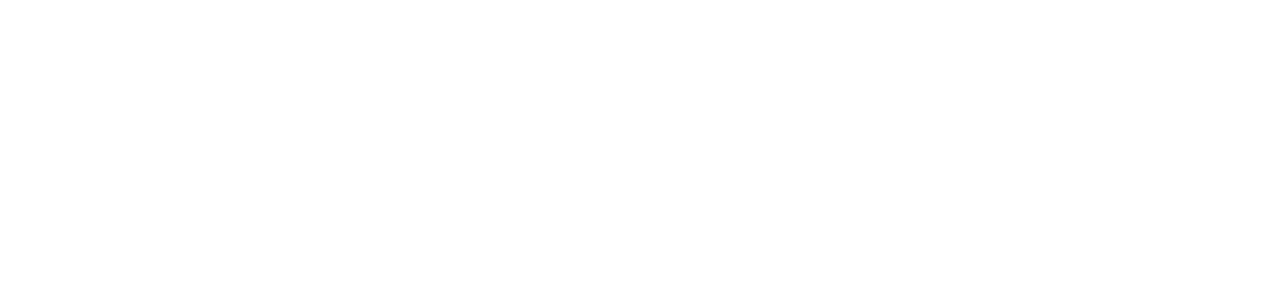
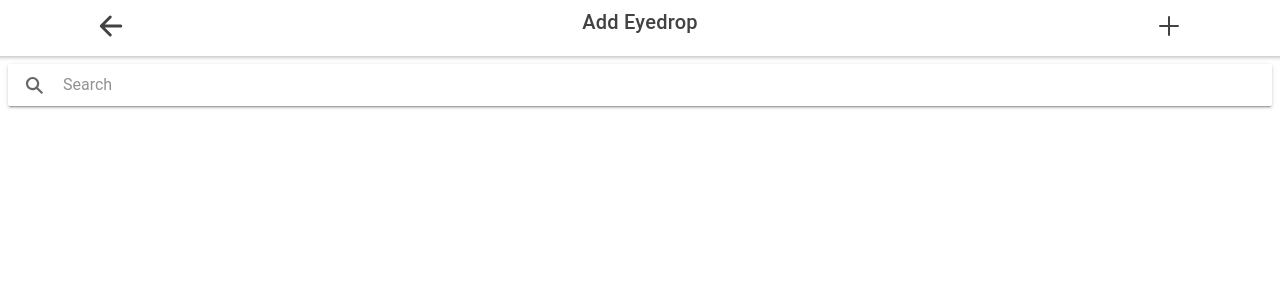
Before and after one commit to Rodolforiv0621/Team-6, a React (Create React App) app: page /addeyedrop in a window 1280 px wide. Shown: the top 300 px of the page. Built offline with nearby package versions, Linux system fonts and the light colour scheme.

Commit message:
add eye drop page add

```diff
--- a/src/App.jsx
+++ b/src/App.jsx
@@ -1,37 +1,37 @@
-import { Redirect, Route } from 'react-router-dom';
-import { IonApp, IonRouterOutlet, setupIonicReact } from '@ionic/react';
-import { IonReactRouter } from '@ionic/react-router';
-import Home from './pages/Home';
+import { Redirect, Route } from "react-router-dom";
+import { IonApp, IonRouterOutlet, setupIonicReact } from "@ionic/react";
+import { IonReactRouter } from "@ionic/react-router";
+import Home from "./pages/Home";
+import AddEyedrop from "./pages/AddEyedrop";
 
 /* Core CSS required for Ionic components to work properly */
-import '@ionic/react/css/core.css';
+import "@ionic/react/css/core.css";
 
 /* Basic CSS for apps built with Ionic */
-import '@ionic/react/css/normalize.css';
-import '@ionic/react/css/structure.css';
-import '@ionic/react/css/typography.css';
+import "@ionic/react/css/normalize.css";
+import "@ionic/react/css/structure.css";
+import "@ionic/react/css/typography.css";
 
 /* Optional CSS utils that can be commented out */
-import '@ionic/react/css/padding.css';
-import '@ionic/react/css/float-elements.css';
-import '@ionic/react/css/text-alignment.css';
-import '@ionic/react/css/text-transformation.css';
-import '@ionic/react/css/flex-utils.css';
-import '@ionic/react/css/display.css';
+import "@ionic/react/css/padding.css";
+import "@ionic/react/css/float-elements.css";
+import "@ionic/react/css/text-alignment.css";
+import "@ionic/react/css/text-transformation.css";
+import "@ionic/react/css/flex-utils.css";
+import "@ionic/react/css/display.css";
 
 /* Theme variables */
-import './theme/variables.css';
+import "./theme/variables.css";
 
 setupIonicReact();
 
 function App() {
-  return(
+  return (
     <IonApp>
       <IonReactRouter>
         <IonRouterOutlet>
-        <Route exact path="/home">
-          <Home />
-        </Route>
+          <Route exact path="/home" component={Home} />
+          <Route path="/addeyedrop" component={AddEyedrop} />
           <Route exact path="/">
             <Redirect to="/home" />
           </Route>
@@ -41,5 +41,4 @@
   );
 }
 
-
 export default App;
--- /dev/null
+++ b/src/pages/AddEyedrop.jsx
@@ -0,0 +1,42 @@
+import {
+  IonCol,
+  IonContent,
+  IonGrid,
+  IonHeader,
+  IonIcon,
+  IonPage,
+  IonRow,
+  IonSearchbar,
+  IonTitle,
+  IonToolbar,
+} from "@ionic/react";
+import { arrowBackOutline, add, atOutline } from "ionicons/icons";
+
+function AddEyedrop() {
+  return (
+    <IonPage>
+      <IonHeader>
+        <IonToolbar>
+          <IonGrid class="ion-text-center ion-justify-content-center">
+            <IonRow>
+              <IonCol size="2">
+                <IonIcon icon={arrowBackOutline} size="large" />
+              </IonCol>
+              <IonCol size="8">
+                <IonTitle style={{ width: "auto" }}>Add Eyedrop</IonTitle>
+              </IonCol>
+              <IonCol size="2">
+                <IonIcon icon={add} size="large" />
+              </IonCol>
+            </IonRow>
+          </IonGrid>
+        </IonToolbar>
+      </IonHeader>
+      <IonContent fullscreen>
+        <IonSearchbar></IonSearchbar>
+      </IonContent>
+    </IonPage>
+  );
+}
+
+export default AddEyedrop;
```
Lines whose indentation alone changed are shown as unchanged.
